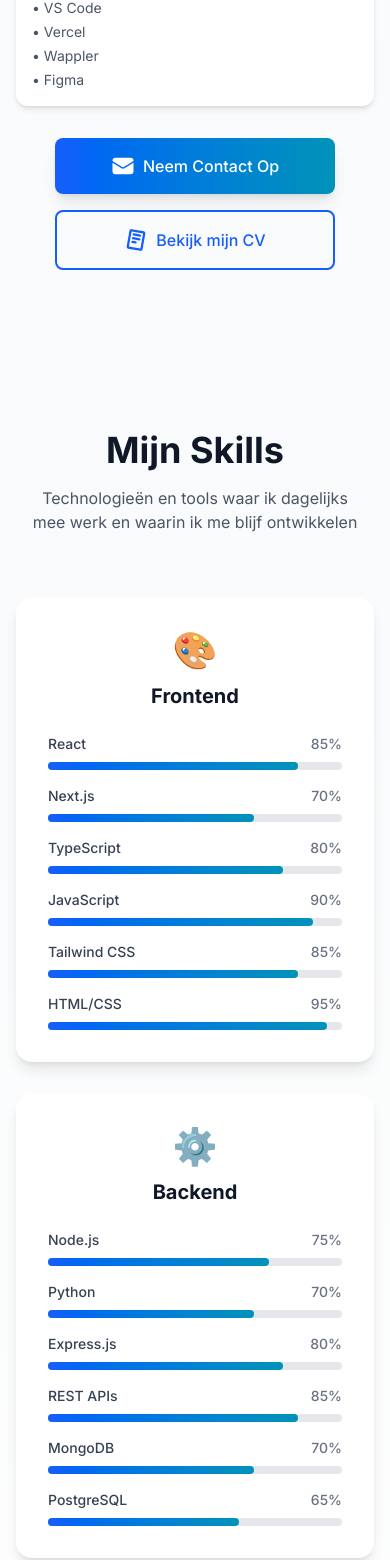
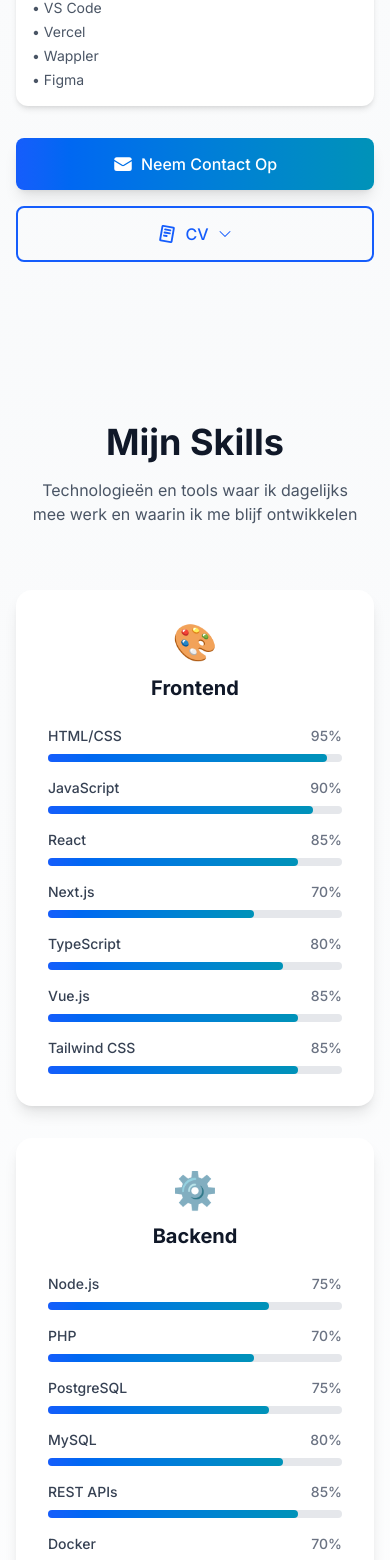
Before and after one commit to ArashMahdawi/portfolio, a Next.js app: page / in a window 390 px wide. Shown: the part 4719-6279 px from the top of the page. Built offline with nearby package versions, Linux system fonts and the light colour scheme.

Commit message:
cv knop dropdown toegevoegd

```diff
--- a/src/components/sections/About.tsx
+++ b/src/components/sections/About.tsx
@@ -1,11 +1,49 @@
 'use client'
 
+import { useState, useEffect, useRef } from 'react'
 import { motion } from 'framer-motion'
 import Image from 'next/image'
-import { HiEnvelope } from 'react-icons/hi2'
-import { PiReadCvLogoBold } from "react-icons/pi";
+import { HiEnvelope, HiChevronDown, HiEye, HiArrowDownTray } from 'react-icons/hi2'
+import { PiReadCvLogoBold } from "react-icons/pi"
 
 export default function About() {
+  const [showCvDropdown, setShowCvDropdown] = useState(false)
+  const dropdownRef = useRef<HTMLDivElement>(null)
+
+  // Close dropdown when clicking outside
+  useEffect(() => {
+    function handleClickOutside(event: MouseEvent) {
+      if (dropdownRef.current && !dropdownRef.current.contains(event.target as Node)) {
+        setShowCvDropdown(false)
+      }
+    }
+
+    if (showCvDropdown) {
+      document.addEventListener('mousedown', handleClickOutside)
+    }
+
+    return () => {
+      document.removeEventListener('mousedown', handleClickOutside)
+    }
+  }, [showCvDropdown])
+
+  // Close dropdown on escape key
+  useEffect(() => {
+    function handleEscapeKey(event: KeyboardEvent) {
+      if (event.key === 'Escape') {
+        setShowCvDropdown(false)
+      }
+    }
+
+    if (showCvDropdown) {
+      document.addEventListener('keydown', handleEscapeKey)
+    }
+
+    return () => {
+      document.removeEventListener('keydown', handleEscapeKey)
+    }
+  }, [showCvDropdown])
+
   const skills = [
     { category: "Frontend", items: ["HTML", "CSS", "JavaScript", "React & Next.js", "TypeScript", "Vue.js", "Tailwind CSS"] },
     { category: "Backend", items: ["Node.js", "PHP", "PostgreSQL", "MySQL", "REST APIs", "Docker", "phpMyAdmin"] },
@@ -23,9 +61,7 @@ export default function About() {
           viewport={{ once: true }}
           className="text-center mb-16"
         >
-          <h2 className="text-4xl md:text-5xl font-bold mb-4 text-gray-900">
-            Over Mij
-          </h2>
+          <h2 className="text-4xl md:text-5xl font-bold mb-4 text-gray-900">Over Mij</h2>
           <p className="text-gray-600 max-w-2xl mx-auto">
             Gepassioneerde developer met een oog voor detail en liefde voor clean code
           </p>
@@ -45,7 +81,7 @@ export default function About() {
               <div className="absolute inset-0 bg-gradient-to-br from-blue-500 to-purple-600 rounded-3xl rotate-6"></div>
               <div className="absolute inset-0 bg-gradient-to-br from-cyan-500 to-blue-600 rounded-3xl -rotate-6"></div>
 
-            {/* Profile photo - nu met dezelfde responsive heights */}
+              {/* Profile photo */}
               <div className="relative w-full h-80 sm:h-84 md:h-88 rounded-3xl overflow-hidden shadow-2xl">
                 <Image
                   src="/images/Me.jpg"
@@ -124,7 +160,7 @@ export default function About() {
               ))}
             </motion.div>
 
-         {/* CTA Buttons - smaller op desktop */}
+            {/* CTA Buttons */}
             <motion.div
               initial={{ opacity: 0, y: 20 }}
               whileInView={{ opacity: 1, y: 0 }}
@@ -136,19 +172,59 @@ export default function About() {
                 href="#contact"
                 whileHover={{ scale: 1.05, y: -2 }}
                 whileTap={{ scale: 0.95 }}
-    className="bg-gradient-to-r from-blue-600 to-cyan-600 text-white w-70 md:w-100 mx-auto px-6 py-3 rounded-lg font-medium shadow-lg hover:shadow-xl transition-all text-center sm:w-auto"
+                className="bg-gradient-to-r from-blue-600 to-cyan-600 text-white px-6 py-3 rounded-lg font-medium shadow-lg hover:shadow-xl transition-all text-center flex items-center justify-center"
               >
-    <HiEnvelope className="w-6 h-6 mr-2 text-white" /> Neem Contact Op
+                <HiEnvelope className="w-5 h-5 mr-2" />
+                Neem Contact Op
               </motion.a>
-  <motion.a
+
+              {/* CV Dropdown */}
+              <div className="relative w-full sm:w-auto" ref={dropdownRef}>
+                <motion.button
+                  onClick={() => setShowCvDropdown(!showCvDropdown)}
+                  whileHover={{ scale: 1.05, y: -2 }}
+                  whileTap={{ scale: 0.95 }}
+                  className="border-2 border-blue-600 text-blue-600 px-6 py-3 rounded-lg font-medium hover:bg-blue-600 hover:text-white transition-all text-center flex items-center justify-center w-full sm:w-auto"
+                  aria-expanded={showCvDropdown}
+                  aria-haspopup="true"
+                >
+                  <PiReadCvLogoBold className="w-5 h-5 mr-2" />
+                  CV
+                  <HiChevronDown className={`w-4 h-4 ml-2 transition-transform ${showCvDropdown ? 'rotate-180' : ''}`} />
+                </motion.button>
+
+                {/* Dropdown Menu */}
+                {showCvDropdown && (
+                  <motion.div
+                    initial={{ opacity: 0, y: -10, scale: 0.95 }}
+                    animate={{ opacity: 1, y: 0, scale: 1 }}
+                    exit={{ opacity: 0, y: -10, scale: 0.95 }}
+                    transition={{ duration: 0.15 }}
+                    className="absolute top-full mt-2 bg-white rounded-lg shadow-xl border border-gray-200 min-w-[180px] z-50 left-1/2 transform -translate-x-1/2"
+                  >
+                    <a
                       href="/cv.pdf"
                       target="_blank"
-    whileHover={{ scale: 1.05, y: -2 }}
-    whileTap={{ scale: 0.95 }}
-    className="border-2 border-blue-600 text-blue-600 w-70 md:w-100 mx-auto px-6 py-3 rounded-lg font-medium hover:bg-blue-600 hover:text-white transition-all text-center sm:w-auto"
+                      rel="noopener noreferrer"
+                      className="flex items-center px-4 py-3 hover:bg-gray-50 rounded-t-lg transition-colors"
+                      onClick={() => setShowCvDropdown(false)}
                     >
-    <PiReadCvLogoBold className="w-6 h-6 mr-2 text-dark" /> Bekijk mijn CV
-  </motion.a>
+                      <HiEye className="w-4 h-4 mr-3 text-blue-600" />
+                      <span className="text-gray-700">Bekijk CV</span>
+                    </a>
+                    <div className="border-t border-gray-100"></div>
+                    <a
+                      href="/cv.pdf"
+                      download="Arash_Mahdawi_CV.pdf"
+                      className="flex items-center px-4 py-3 hover:bg-gray-50 rounded-b-lg transition-colors"
+                      onClick={() => setShowCvDropdown(false)}
+                    >
+                      <HiArrowDownTray className="w-4 h-4 mr-3 text-blue-600" />
+                      <span className="text-gray-700">Download CV</span>
+                    </a>
+                  </motion.div>
+                )}
+              </div>
             </motion.div>
           </motion.div>
         </div>
--- a/src/components/sections/Skills.tsx
+++ b/src/components/sections/Skills.tsx
@@ -8,12 +8,13 @@ export default function Skills() {
       category: "Frontend",
       icon: "🎨",
       technologies: [
+        { name: "HTML/CSS", level: 95 },
+        { name: "JavaScript", level: 90 },
         { name: "React", level: 85 },
         { name: "Next.js", level: 70 },
         { name: "TypeScript", level: 80 },
-        { name: "JavaScript", level: 90 },
-        { name: "Tailwind CSS", level: 85 },
-        { name: "HTML/CSS", level: 95 }
+        { name: "Vue.js", level: 85 },
+        { name: "Tailwind CSS", level: 85 }
       ]
     },
     {
@@ -21,23 +22,27 @@ export default function Skills() {
       icon: "⚙️",
       technologies: [
         { name: "Node.js", level: 75 },
-        { name: "Python", level: 70 },
-        { name: "Express.js", level: 80 },
+        { name: "PHP", level: 70 },
+        { name: "PostgreSQL", level: 75 },
+        { name: "MySQL", level: 80 },
         { name: "REST APIs", level: 85 },
-        { name: "MongoDB", level: 70 },
-        { name: "PostgreSQL", level: 65 }
+        { name: "Docker", level: 70 },
+        { name: "phpMyAdmin", level: 70 },
       ]
     },
     {
-      category: "Tools & DevOps",
+      category: "Tools & Authentication",
       icon: "🛠️",
       technologies: [
-        { name: "Git", level: 90 },
-        { name: "Docker", level: 60 },
-        { name: "AWS", level: 55 },
+        { name: "Git", level: 80 },
+        { name: "VS Code", level: 95 },
+        { name: "Vercel", level: 60 },
+        { name: "Wappler", level: 85 },
         { name: "Figma", level: 75 },
-        { name: "VS Code", level: 95 },
-        { name: "Postman", level: 85 }
+        { name: "Postman", level: 70 },
+        { name: "SAML/SSO", level: 60 },
+        { name: "Microsoft Entra ID", level: 60 },
+        { name: "JWT", level: 70 }
       ]
     }
   ]
```
Also changed, not shown: 1 other file (tests, documents, lock files or other folders). Lines whose indentation alone changed are shown as unchanged.
